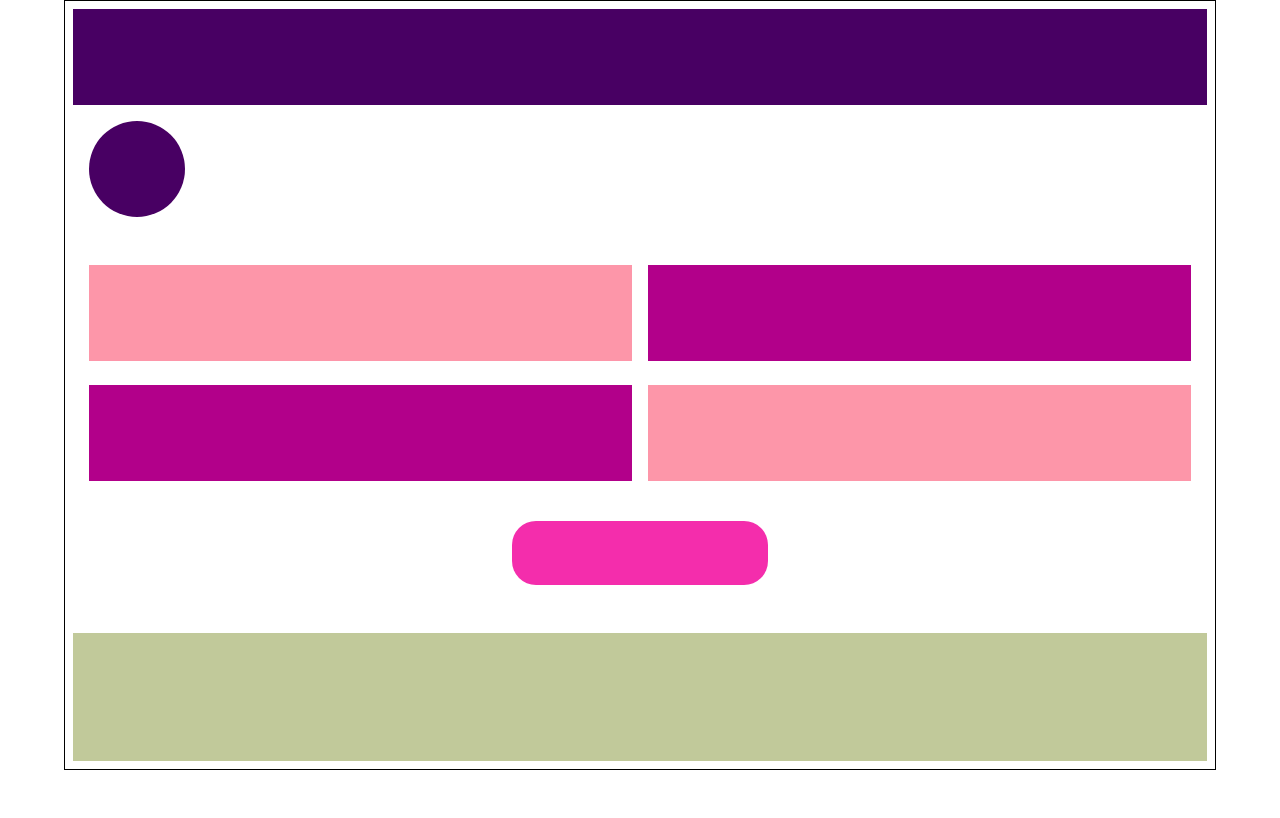
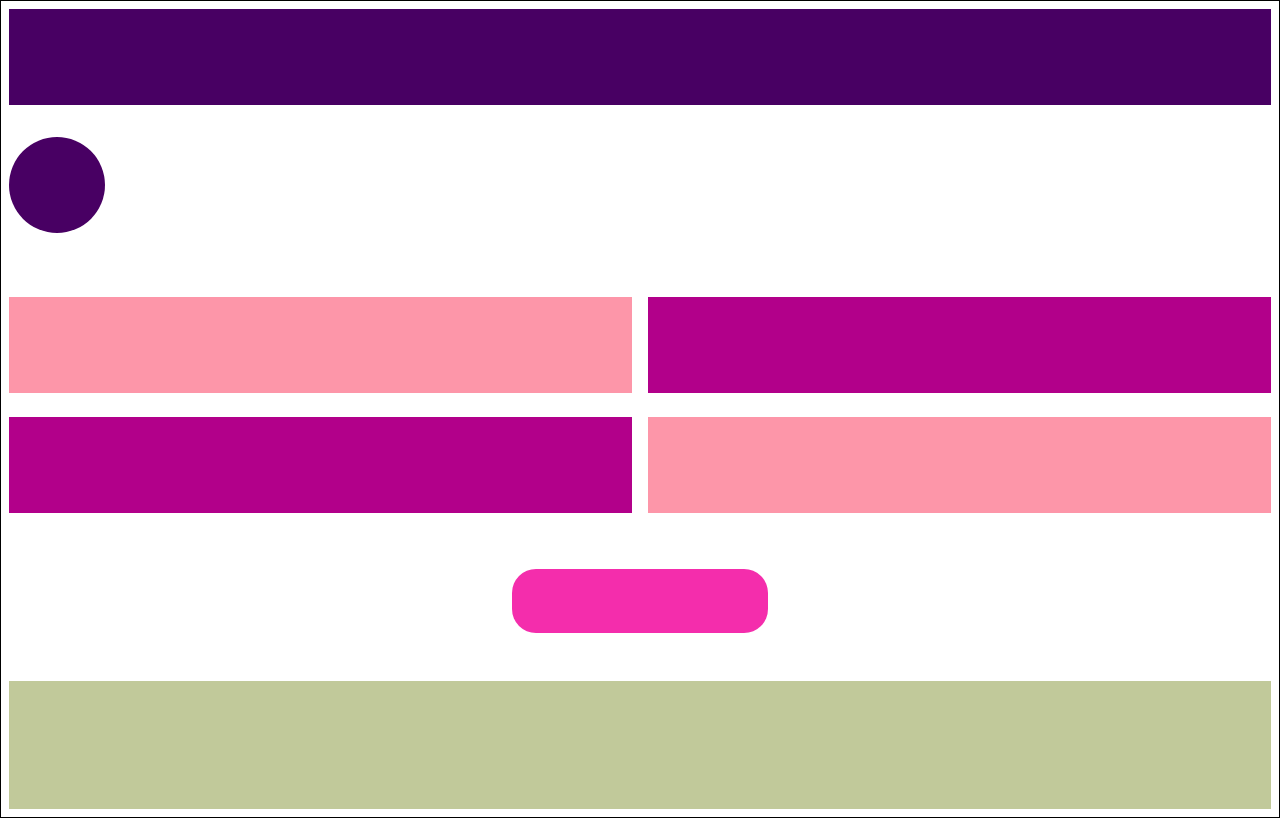
Before and after one commit to DavidAkerlind/task-codereview-7nov-mediaQ, a plain HTML site: page Övning 4 - desktop first/index.html in a window 1280 px wide. Drawn offline with Linux system fonts and the light colour scheme.

Commit message:
done task 4 (all tasks done)

```diff
--- a/Övning 4 - desktop first/index.html
+++ b/Övning 4 - desktop first/index.html
@@ -1,18 +1,15 @@
 <!DOCTYPE html>
 <html lang="en">
     <head>
-    <meta charset="UTF-8">
-    <meta name="viewport" content="width=device-width, initial-scale=1.0">
-    <link rel="stylesheet" href="./styles/style.css">
+        <meta charset="UTF-8" />
+        <meta name="viewport" content="width=device-width, initial-scale=1.0" />
+        <link rel="stylesheet" href="./styles/style.css" />
         <title>Document</title>
     </head>
     <body>
         <div class="wrapper">
-
+            <div class="content-wrapper">
                 <header></header>
-
-        <div class="content-wrapper">
-
                 <figure></figure>
                 <section>
                     <article></article>
@@ -22,10 +19,8 @@
                 </section>
 
                 <button></button>
-
-        </div>
                 <footer></footer>
             </div>
-
+        </div>
     </body>
 </html>
--- a/Övning 4 - desktop first/styles/style.css
+++ b/Övning 4 - desktop first/styles/style.css
@@ -5,10 +5,11 @@
 }
 
 .wrapper {
-    width: 100px;
+    width: 100%;
+
     min-width: 90%;
     margin: 0 auto;
-    padding: .5rem;
+    padding: 0.5rem;
     border: 1px solid black;
 }
 
@@ -19,12 +20,14 @@ header {
 }
 
 .content-wrapper {
+    min-height: 100vh; /* gick bra för med skalning också men sätta en bestämd var sämre*/
     display: flex;
     flex-direction: column;
-    padding: 1rem;
+    justify-content: space-between;
 }
 
 figure {
+    margin-top: 1rem;
     height: 6rem;
     width: 6rem;
     background-color: #480063;
@@ -41,7 +44,7 @@ section {
 
 article {
     width: 100%;
-    background-color: #FD96A9;
+    background-color: #fd96a9;
     margin-bottom: 0.5rem;
     height: 6rem;
 }
@@ -52,13 +55,13 @@ article:nth-child(1) {
 }
 
 article:nth-child(2) {
-    background-color: #B2008A;
+    background-color: #b2008a;
     grid-row: 1;
     grid-column: 2;
 }
 
 article:nth-child(3) {
-    background-color: #B2008A;
+    background-color: #b2008a;
     grid-row: 2;
     grid-column: 1;
 }
@@ -72,13 +75,44 @@ button {
     width: 16rem;
     height: 4rem;
     margin: 2rem auto;
-    background-color: #F42DAC;
+    background-color: #f42dac;
     border: none;
     border-radius: 1.5rem;
+    cursor: pointer;
+    transition: transform 0.2s ease;
+}
+
+button:hover {
+    transform: scale(0.95);
 }
 
 footer {
-    background-color: #C1C99A;
+    background-color: #c1c99a;
     height: 8rem;
     width: 100%;
 }
+
+@media screen and (max-width: 576px) {
+    .wrapper {
+        margin: 0;
+        padding: 0.5rem;
+    }
+    .content-wrapper {
+        align-items: center;
+        padding: 0;
+    }
+
+    section {
+        display: flex;
+        flex-direction: column;
+    }
+
+    article {
+        margin: 0;
+    }
+
+    button {
+        width: 60%;
+        border-radius: 999rem;
+    }
+}
--- a/Övning 4 - mobile first/styles/style.css
+++ b/Övning 4 - mobile first/styles/style.css
@@ -7,8 +7,8 @@
 .wrapper {
     width: 100px;
     min-width: 90%;
-    margin: 0 auto;
-    padding: .5rem;
+    padding: 0.5rem;
+    margin: 0;
     border: 1px solid black;
 }
 
@@ -19,9 +19,11 @@ header {
 }
 
 .content-wrapper {
+    min-height: 100vh;
     display: flex;
     flex-direction: column;
     align-items: center;
+    justify-content: space-between;
 }
 
 figure {
@@ -41,25 +43,46 @@ section {
 article {
     width: 100%;
     height: 6rem;
-    background-color: #FD96A9;
-    margin-bottom: .5rem;
+    background-color: #fd96a9;
+    margin-bottom: 0.5rem;
 }
 
-article:nth-child(2n) {
-    background-color: #B2008A;
+article:nth-child(1),
+article:nth-child(4) {
+    background-color: #b2008a;
 }
 
 button {
     width: 8rem;
     height: 4rem;
-    background-color: #F42DAC;
+    background-color: #f42dac;
     border: none;
     border-radius: 4rem;
 }
 
 footer {
-    background-color: #C1C99A;
+    background-color: #c1c99a;
     height: 8rem;
     width: 100%;
     margin-top: 0.5rem;
 }
+
+@media screen and (min-width: 576px) {
+    .wrapper {
+        margin: 0 auto;
+    }
+
+    figure {
+        align-self: flex-start;
+    }
+    section {
+        display: grid;
+        grid-template-columns: repeat(auto-fit, minmax(570px, 1fr));
+        gap: 1rem;
+        margin-bottom: 1rem;
+    }
+
+    button {
+        width: 30%;
+    }
+}
```
Also changed, not shown: Övning 4 - mobile first/index.html (+5 -10 lines). Lines whose indentation alone changed are shown as unchanged.
